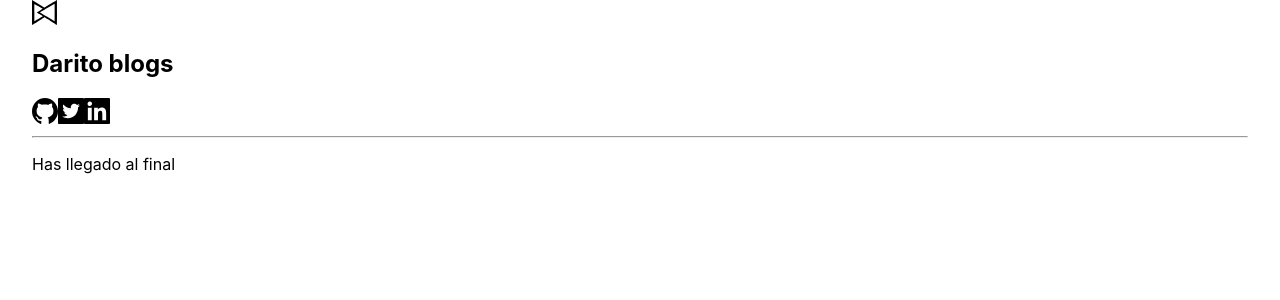
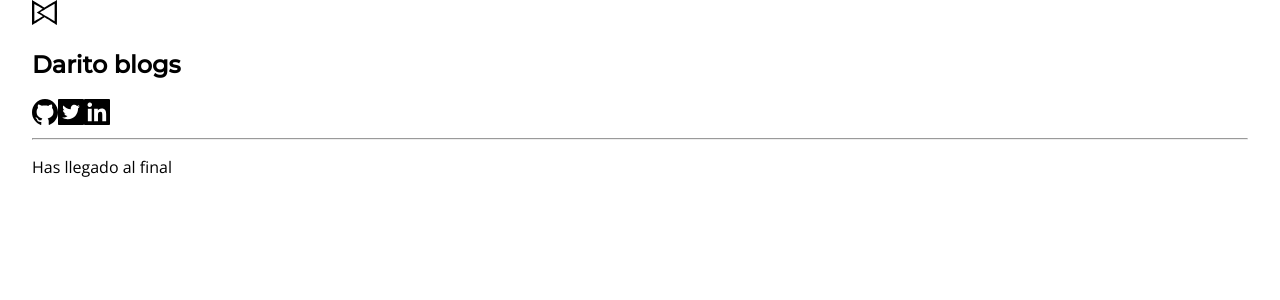
Before and after one commit to Darito97/blog, a Next.js app: page / in a window 1280 px wide. Shown: the top 300 px of the page. Built offline with nearby package versions, Linux system fonts and the light colour scheme.

Commit message:
Cambios de uso de links

```diff
--- a/components/ArrowButton.jsx
+++ b/components/ArrowButton.jsx
@@ -3,7 +3,7 @@ import Image from "next/image"
 
 function ArrowButton({ direction, url }) {
   return (
-    <Link href={url}>
+    <Link to={url}>
       <a>
         <Image priority src='/icons/arrowIcon.svg' layout="fill" alt="Icon arrow darito svg" />
       </a>
--- a/components/Header.jsx
+++ b/components/Header.jsx
@@ -20,28 +20,22 @@ function Header({ isBackHeader }) {
       <section>
         {
           isBackHeader ? (
-            <ArrowButton url={'/'} />
+            <ArrowButton url={"/"} />
           ) : (
             <Logo />
           )
         }
       </section>
       <section>
-        <Link href="">
-          <a>
+        <a href='https://github.com/Darito97' rel='noopener noreferrer' target='_blank'>
           <Image priority width={26} height={26} src="/icons/githubIcon.svg" alt="Github Icon svg David Alonso Ruiz Darito" />
         </a>
-        </Link>
-        <Link href="">
-          <a>
+        <a href='https://twitter.com/DaritoAlonso' rel='noopener noreferrer' target='_blank'>
           <Image priority width={26} height={26} src="/icons/twitterIcon.svg" alt="Twitter Icon svg David Alonso Ruiz Darito" />
         </a>
-        </Link>
-        <Link href="">
-          <a>
+        <a href='https://www.linkedin.com/in/david-alonso-ruiz/' rel='noopener noreferrer' target='_blank'>
           <Image priority width={26} height={26} src="/icons/linkedinIcon.svg" alt="linkedin Icon svg David Alonso Ruiz Darito" />
         </a>
-        </Link>
       </section>
     </header>
   )
--- a/styles/globals.css
+++ b/styles/globals.css
@@ -1,9 +1,10 @@
+@import url("https://fonts.googleapis.com/css2?family=Montserrat:wght@500&display=swap");
+@import url("https://fonts.googleapis.com/css2?family=Open+Sans&display=swap");
 html,
 body {
   padding: 0;
   margin: 0;
-  font-family: -apple-system, BlinkMacSystemFont, Segoe UI, Roboto, Oxygen,
-    Ubuntu, Cantarell, Fira Sans, Droid Sans, Helvetica Neue, sans-serif;
+  font-family: "Open sans", sans-serif;
 }
 
 a {
@@ -14,3 +15,9 @@ a {
 * {
   box-sizing: border-box;
 }
+h1,
+h2,
+h3,
+h4 {
+  font-family: "Montserrat", sans-serif;
+}
```
Lines whose indentation alone changed are shown as unchanged.
